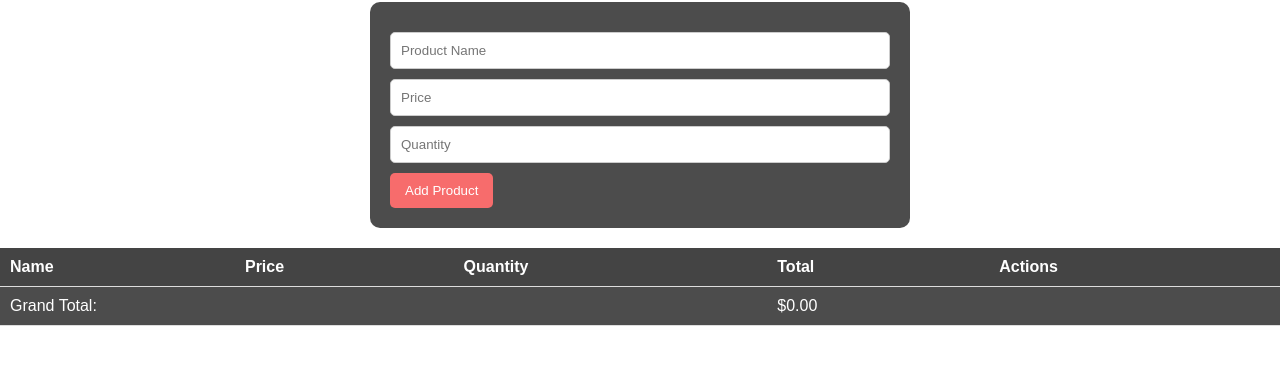
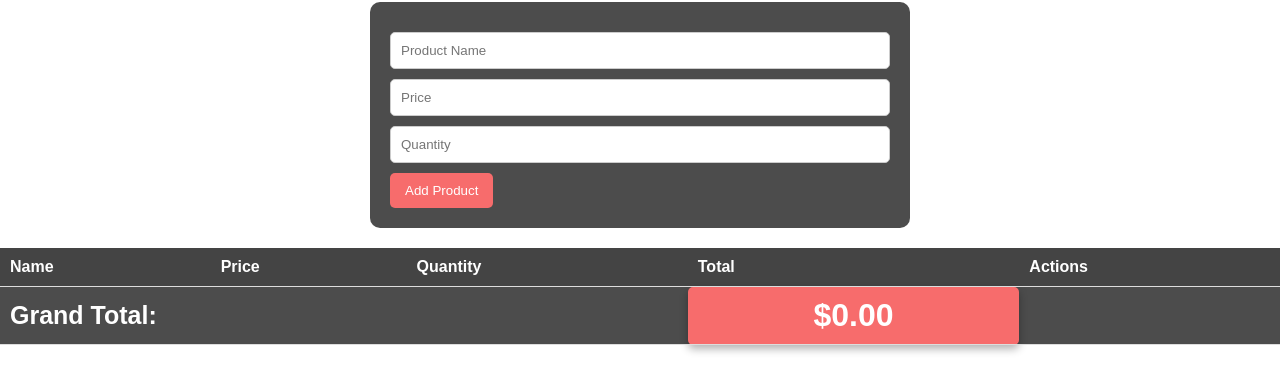
Before and after one commit to Oskart378/francisco_inventory, a website: page index.html in a window 1280 px wide. Shown: the part 294-686 px from the top of the page. Drawn offline with Linux system fonts and the light colour scheme; no server answers.

Commit message:
Fix total style

```diff
--- a/index.html
+++ b/index.html
@@ -43,7 +43,7 @@
             <tbody id="product-list"></tbody>
             <tfoot>
                 <tr>
-                    <td colspan="3">Grand Total:</td>
+                    <td colspan="3" class="total-text">Grand Total:</td>
                     <td id="grand-total">$0.00</td> <!-- Grand Total -->
                     <td></td>
                 </tr>
--- a/styles.css
+++ b/styles.css
@@ -108,3 +108,21 @@ td {
 table td:first-child {
   text-transform: capitalize;
 }
+
+#grand-total, #total-pay {
+  text-align: center;
+  font-size: 2em; /* Larger font size */
+  font-weight: bold; /* Bold text */
+  margin-top: 20px; /* Space above */
+  padding: 10px; /* Space inside */
+  color: #fff; /* Text color */
+  background-color: #f76c6c; /* Background color */
+  border-radius: 5px; /* Rounded corners */
+  box-shadow: 0px 4px 8px rgba(0, 0, 0, 0.3); /* Shadow for depth */
+
+}
+
+.total-text{
+  font-weight: bold;
+  font-size: 25px;
+}
```
Also changed, not shown: employees.html (+1 -1 lines).
